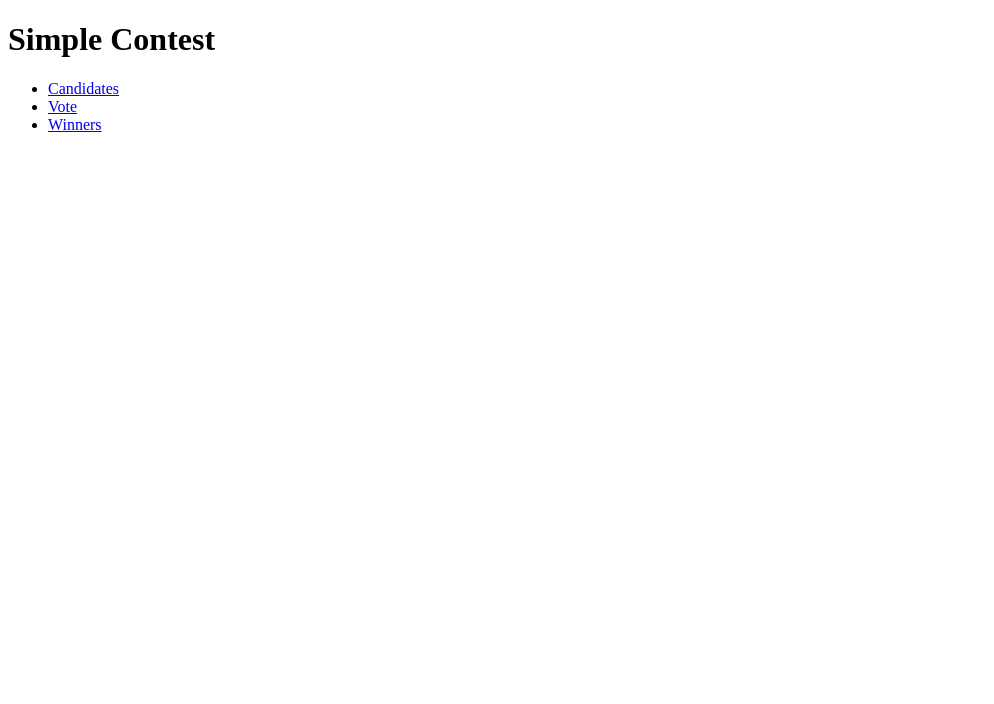
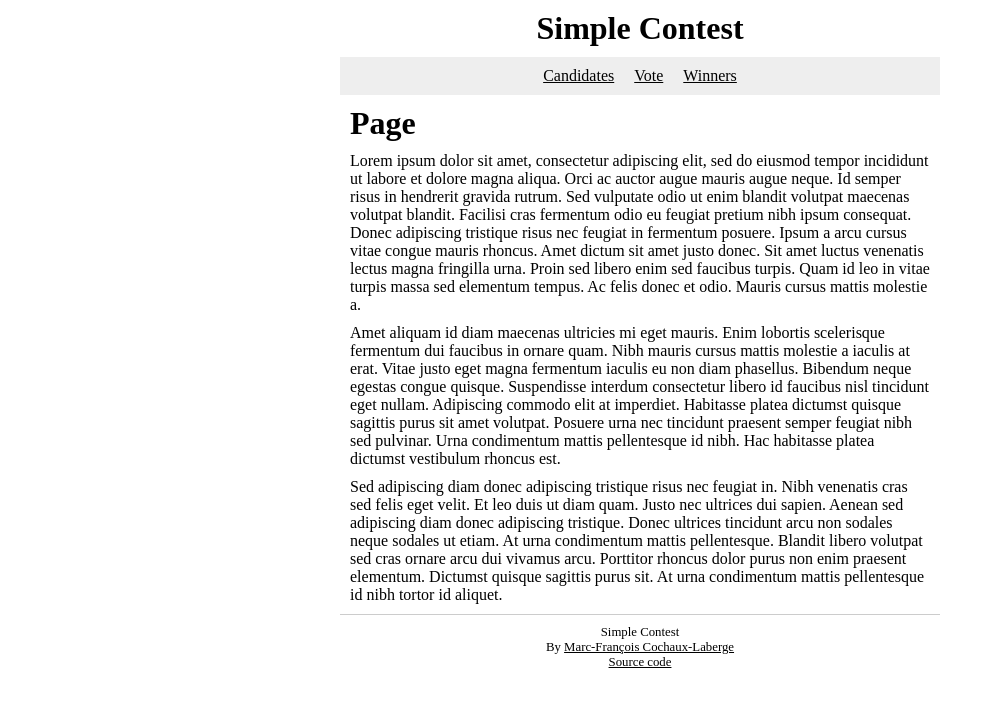
Before and after one commit to mfcochauxlaberge/simple-contest-client, a React app: page / in a window 1280 px wide. Shown: the top 704 px of the page, without its empty margins (0-994 px from the left). Built offline with nearby package versions, Linux system fonts and the light colour scheme.

Commit message:
Implement basic layout with styles

```diff
--- a/src/App.jsx
+++ b/src/App.jsx
@@ -1,9 +1,12 @@
 import React from 'react'
+
+import AppStyles from './styles/components/App.scss'
 
 class App extends React.Component {
   render() {
     return (
-      <div>
+      <div id={AppStyles['app']}>
+        <header id={AppStyles['header']}>
           <h1>Simple Contest</h1>
           <nav>
             <ul>
@@ -18,6 +21,61 @@ class App extends React.Component {
               </li>
             </ul>
           </nav>
+        </header>
+        <div id={AppStyles['content']}>
+          <h1>Page</h1>
+          <p>
+            Lorem ipsum dolor sit amet, consectetur adipiscing elit, sed do
+            eiusmod tempor incididunt ut labore et dolore magna aliqua. Orci ac
+            auctor augue mauris augue neque. Id semper risus in hendrerit
+            gravida rutrum. Sed vulputate odio ut enim blandit volutpat maecenas
+            volutpat blandit. Facilisi cras fermentum odio eu feugiat pretium
+            nibh ipsum consequat. Donec adipiscing tristique risus nec feugiat
+            in fermentum posuere. Ipsum a arcu cursus vitae congue mauris
+            rhoncus. Amet dictum sit amet justo donec. Sit amet luctus venenatis
+            lectus magna fringilla urna. Proin sed libero enim sed faucibus
+            turpis. Quam id leo in vitae turpis massa sed elementum tempus. Ac
+            felis donec et odio. Mauris cursus mattis molestie a.
+          </p>
+          <p>
+            Amet aliquam id diam maecenas ultricies mi eget mauris. Enim
+            lobortis scelerisque fermentum dui faucibus in ornare quam. Nibh
+            mauris cursus mattis molestie a iaculis at erat. Vitae justo eget
+            magna fermentum iaculis eu non diam phasellus. Bibendum neque
+            egestas congue quisque. Suspendisse interdum consectetur libero id
+            faucibus nisl tincidunt eget nullam. Adipiscing commodo elit at
+            imperdiet. Habitasse platea dictumst quisque sagittis purus sit amet
+            volutpat. Posuere urna nec tincidunt praesent semper feugiat nibh
+            sed pulvinar. Urna condimentum mattis pellentesque id nibh. Hac
+            habitasse platea dictumst vestibulum rhoncus est.
+          </p>
+          <p>
+            Sed adipiscing diam donec adipiscing tristique risus nec feugiat in.
+            Nibh venenatis cras sed felis eget velit. Et leo duis ut diam quam.
+            Justo nec ultrices dui sapien. Aenean sed adipiscing diam donec
+            adipiscing tristique. Donec ultrices tincidunt arcu non sodales
+            neque sodales ut etiam. At urna condimentum mattis pellentesque.
+            Blandit libero volutpat sed cras ornare arcu dui vivamus arcu.
+            Porttitor rhoncus dolor purus non enim praesent elementum. Dictumst
+            quisque sagittis purus sit. At urna condimentum mattis pellentesque
+            id nibh tortor id aliquet.
+          </p>
+        </div>
+        <footer id={AppStyles['footer']}>
+          <p>Simple Contest</p>
+          <nav>
+            <ul>
+              <li>
+                By <a href="https://mfcl.io">Marc-François Cochaux-Laberge</a>
+              </li>
+              <li>
+                <a href="https://github.com/mfcochauxlaberge/simple-contest-client">
+                  Source code
+                </a>
+              </li>
+            </ul>
+          </nav>
+        </footer>
       </div>
     )
   }
--- a/src/index.js
+++ b/src/index.js
@@ -1,6 +1,8 @@
 import React from 'react'
 import ReactDOM from 'react-dom'
 import { hot } from 'react-hot-loader'
+
+import './styles/main.scss'
 
 import App from './App.jsx'
 
--- /dev/null
+++ b/src/styles/_defaults.scss
@@ -0,0 +1,3 @@
+a {
+  color: black;
+}
--- /dev/null
+++ b/src/styles/_reset.scss
@@ -0,0 +1,10 @@
+* {
+  margin: 0;
+  padding: 0;
+}
+
+/* List */
+
+nav ul {
+  list-style-type: none;
+}
--- /dev/null
+++ b/src/styles/components/App.scss
@@ -0,0 +1,42 @@
+#app {
+  margin: auto;
+  max-width: 600px;
+}
+
+#header {
+  h1 {
+    padding: 10px;
+    text-align: center;
+  }
+
+  nav {
+    background: #eee;
+
+    ul {
+      display: flex;
+      justify-content: center;
+    }
+
+    a {
+      display: block;
+      padding: 10px;
+
+      &:hover {
+        background: rgba(0, 0, 0, 0.1);
+      }
+    }
+  }
+}
+
+#content {
+  display: grid;
+  grid-gap: 10px;
+  padding: 10px;
+}
+
+#footer {
+  padding: 10px;
+  font-size: 80%;
+  text-align: center;
+  border-top: 1px solid #ccc;
+}
--- /dev/null
+++ b/src/styles/main.scss
@@ -0,0 +1,2 @@
+@import '_reset.scss';
+@import '_defaults.scss';
--- a/webpack.config.js
+++ b/webpack.config.js
@@ -19,6 +19,26 @@ module.exports = {
           loader: 'babel-loader',
         },
       },
+      {
+        test: /\.s?css$/,
+        use: [
+          {
+            loader: 'style-loader',
+          },
+          {
+            loader: 'css-loader',
+            options: {
+              modules: true,
+              importLoaders: 1,
+              localIdentName: '[name]_[local]_[hash:base64]',
+              sourceMap: true,
+            },
+          },
+          {
+            loader: 'sass-loader',
+          },
+        ],
+      },
     ],
   },
   plugins: [htmlPlugin, hotModulePlugin],
```
Lines whose indentation alone changed are shown as unchanged.
